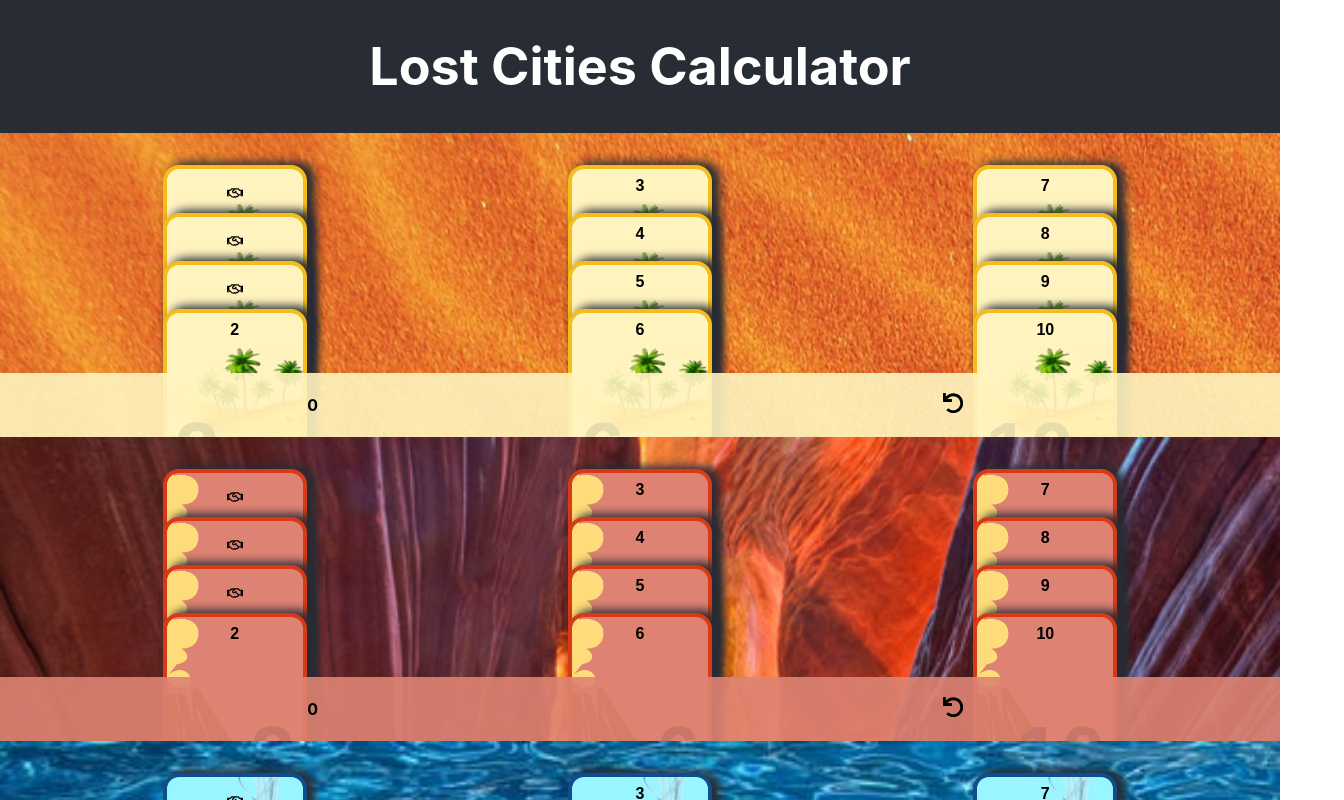
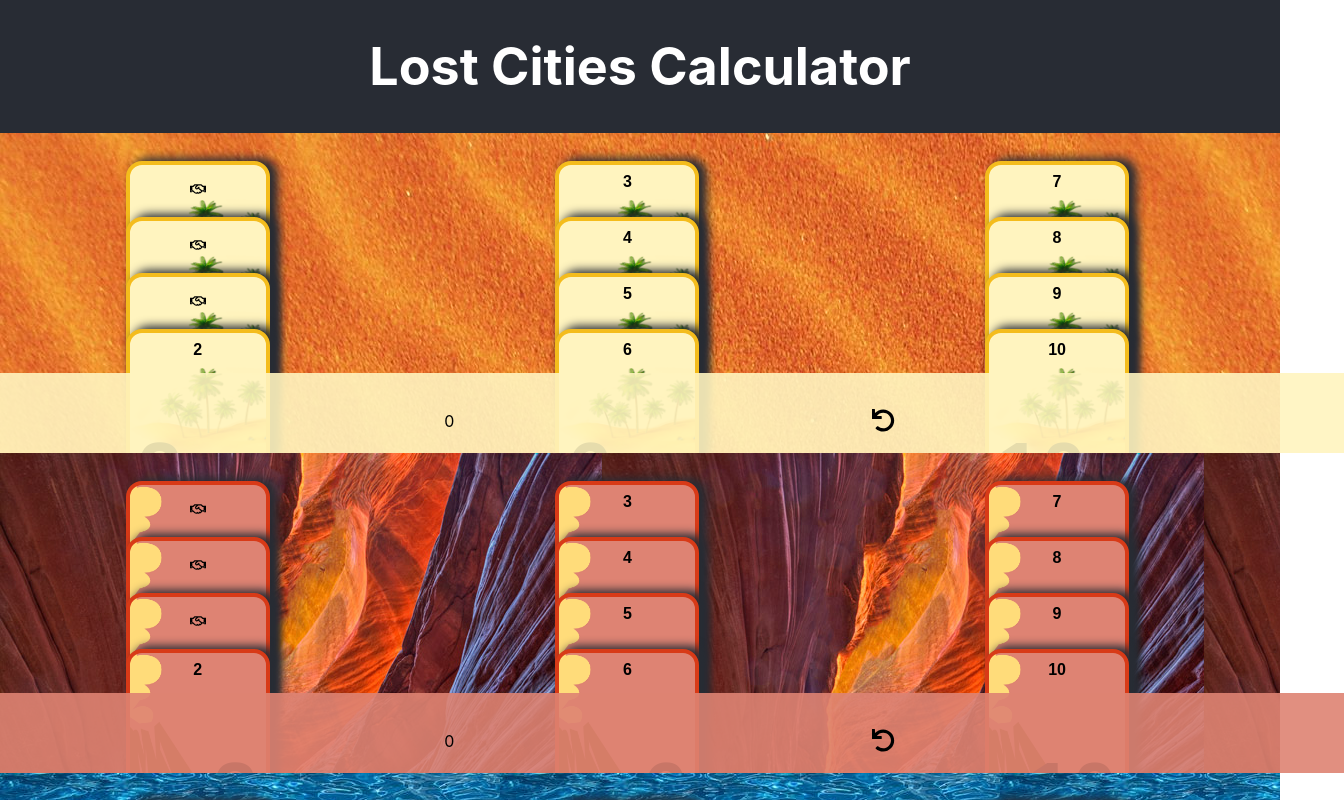
Before and after one commit to ella-jennings/cs50-final-project, a React (Create React App) app: page / in a window 1280 px wide. Shown: the top 800 px of the page, 1344 px wide, since content can reach past the window. Built offline with nearby package versions, Linux system fonts and the light colour scheme.

Commit message:
feat: changed layout to use css grid instead of flex

```diff
--- a/src/components/card/card.jsx
+++ b/src/components/card/card.jsx
@@ -7,7 +7,7 @@ const Card = (props) => {
     const cardValue = props.value.toString().includes("Deal") ? <DealIcon className={className}/> : props.value;
 
     return(
-        <button name={props.value} className={`card card--${props.colour} card${className}`} onClick={() => props.setAsSelected(props.value)}>
+        <button name={props.value} className={`card card_${props.value} card--${props.colour} card${className}`} onClick={() => props.setAsSelected(props.value)}>
             <div className={"card_value card_value--small"}>
                 {cardValue}
             </div>
--- a/src/components/card/card.scss
+++ b/src/components/card/card.scss
@@ -3,7 +3,6 @@ $border: 0.3rem solid white;
 $border-radius: 1em;
 
 .card_value {
-    // border: 1px solid red;
     width: 100%;
 }
 .card_value--small {
@@ -36,11 +35,10 @@ $border-radius: 1em;
     max-width: 9em;
     border-bottom: 0;
     font-weight: bold;
-    width: 30%;
+    width: 100%;
     align-self: center;
     border-radius: $border-radius;
     border: $border;
-    margin-top: -9em;
     margin-left: 0.1em;
     margin-right: 0.1em;
     padding: 0.5em;
@@ -51,12 +49,12 @@ $border-radius: 1em;
 
     &:focus {
         outline: none;
-        margin-top: -10em;
+        margin-top: -1em;
         margin-bottom: 1em;
     }
 
     &:hover {
-        margin-top: -10em;
+        margin-top: -1em;
         margin-bottom: 1em;
     }
 
--- a/src/components/city/city.jsx
+++ b/src/components/city/city.jsx
@@ -47,7 +47,7 @@ const City = ({colour, updateCityTotal}) => {
             }
             </div>
             <p className={`total total_${colour}`}>
-                {newTotal}
+                <div className={"total_value"}>{newTotal}</div>
                 <ResetButton resetFunction={resetScore}/>
             </p>
         </div>
--- a/src/components/city/city.scss
+++ b/src/components/city/city.scss
@@ -1,32 +1,77 @@
 .city {
-    display: flex;
-    flex-direction: column;
-    background-repeat: no-repeat;
-    background-size: cover;
-    width: 100%;
-    padding-top: 11em;
+    display: grid;
+    grid-template-rows: repeat(10,2em);
+    max-height: 20em;
 }
 
 .cards {
-    display: flex;
-    flex-direction: column;
-    width: 95%;
-    align-self: center;
-    flex-wrap: wrap;
-    // this should change based on breakpoint 12/16/32
-    max-height: 14em;
+    display: grid;
+    justify-items: center;
+    grid-auto-flow: column;
+    column-gap: 4%;
+    grid-template-columns: 30% 30% 30%;
+    grid-template-rows: 5.5em repeat(5, 3.5em) 0em;
+    padding:0.5em;
+    padding-bottom: 0;
+}
+
+.card {
+    &_Deal1 {
+        grid-row: 2/3;
+    }
+    &_Deal2 {
+        grid-row: 3/4;
+    }
+    &_Deal3 {
+        grid-row: 4/5;
+    }
+    &_2 {
+        grid-row: 5/6;
+    }
+    &_3 {
+        grid-row: 2/3;
+    }
+    &_4{
+        grid-row: 3/4;
+    }
+    &_5 {
+        grid-row: 4/5;
+    }
+    &_6 {
+        grid-row: 5/6;
+    }
+    &_7 {
+        grid-row: 2/3;
+    }
+    &_8{
+        grid-row: 3/4;
+    }
+    &_9 {
+        grid-row: 4/5;
+    }
+    &_10 {
+        grid-row: 5/6;
+    }
 }
 
 .total {
     display: flex;
-    font-weight: bold;
-    justify-content: space-around;
-    align-self: center;
-    align-items: center;
+    justify-content: space-evenly;
+    text-align: center;
+    padding: 2em;
+    padding-bottom: 1em;
+    z-index: 2;
     width: 100%;
-    height: 4em;
-    margin-top: -8em;
-    margin-bottom: 0;
+    height: 100%;
+    grid-row: 8/9;
+
+    &_value {
+        height: 100%;
+        display: flex;
+        justify-content: center;
+        align-content: center;
+        flex-direction: column;
+    }
 }
 
 .city_yellow {
--- a/src/components/resetButton/resetButton.scss
+++ b/src/components/resetButton/resetButton.scss
@@ -6,8 +6,9 @@
     background-color: transparent;
     border: none;
     border-radius: 100%;
-    height: 3em;
-    width: 3em;
+    height: 2.5em;
+    width: 2.5em;
+    transform: translateY(-50% -50%);
 
     &:hover {
         background-color: rgba(40, 44, 52, 0.35);
@@ -21,6 +22,6 @@
     }
 }
 .reset_svg {
-    height: 1.5em;
-    width: 1.5em;
+    height: 2em;
+    width: 2em;
 }
--- a/src/components/resetButton/resetButton.tsx
+++ b/src/components/resetButton/resetButton.tsx
@@ -11,7 +11,7 @@ const ResetButton = ({resetFunction, isWhite = false}: {resetFunction: () => any
                 aria-hidden="true"
                 focusable="false"
                 role="img"
-                viewBox="0 0 500 500"
+                viewBox="5 -70 600 600"
                 >
                     <path fill={colour} d="M212.333 224.333H12c-6.627 0-12-5.373-12-12V12C0 5.373 5.373 0 12 0h48c6.627 0 12 5.373 12 12v78.112C117.773 39.279 184.26 7.47 258.175 8.007c136.906.994 246.448 111.623 246.157 248.532C504.041 393.258 393.12 504 256.333 504c-64.089 0-122.496-24.313-166.51-64.215-5.099-4.622-5.334-12.554-.467-17.42l33.967-33.967c4.474-4.474 11.662-4.717 16.401-.525C170.76 415.336 211.58 432 256.333 432c97.268 0 176-78.716 176-176 0-97.267-78.716-176-176-176-58.496 0-110.28 28.476-142.274 72.333h98.274c6.627 0 12 5.373 12 12v48c0 6.627-5.373 12-12 12z"></path>
                 </svg>
```
Also changed, not shown: 1 other file (tests, documents, lock files or other folders).
